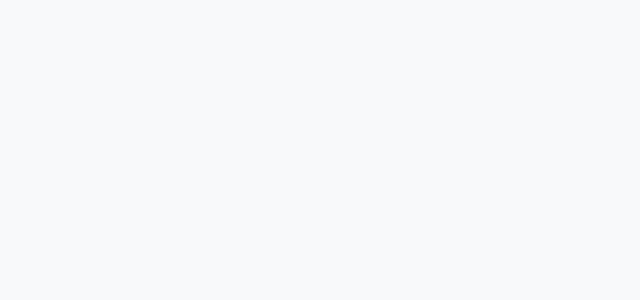
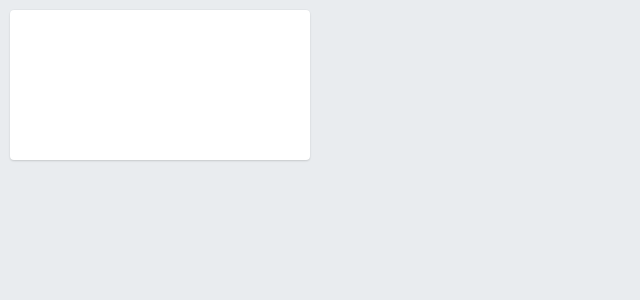
Before and after one commit to talhasch/dTransfer, a React (Create React App) app: page / in a window 1280 px wide. Shown: the top 300 px of the page, without its empty margins (0-640 px from the left). Built offline with nearby package versions, Linux system fonts and the light colour scheme.

Commit message:
checkpoint

```diff
--- a/src/components/bg/_index.scss
+++ b/src/components/bg/_index.scss
@@ -5,5 +5,6 @@
   top: 0;
   width: 100%;
   height: 100%;
-  background: $gray-100;
+  background: $gray-200;
+  z-index: 1;
 }
--- a/src/components/index.tsx
+++ b/src/components/index.tsx
@@ -1,6 +1,7 @@
 import React, {Component} from 'react';
 
 import Bg from './bg';
+import UserForm from './user-form';
 
 import '../style/style.scss';
 
@@ -8,6 +9,7 @@ export default class AppPage extends Component {
     render() {
         return <>
             <Bg/>
+            <UserForm />
         </>
     }
 }
--- /dev/null
+++ b/src/components/user-form/_index.scss
@@ -0,0 +1,12 @@
+.upload-form {
+  width: 300px;
+  height: 150px;
+  background: black;
+  position: absolute;
+  left: 10px;
+  top: 10px;
+  z-index: 2;
+  background: $white;
+  border-radius: $border-radius;
+  box-shadow: 0 1px 2px rgba(0, 0, 0, .15), 0 -1px 0 rgba(0, 0, 0, .02);
+}
--- /dev/null
+++ b/src/components/user-form/index.tsx
@@ -0,0 +1,11 @@
+import React, {Component} from 'react';
+
+export default class UserForm extends Component {
+    render() {
+        return (
+            <div className="upload-form">
+
+            </div>
+        )
+    }
+}
--- a/src/style/style.scss
+++ b/src/style/style.scss
@@ -24,3 +24,4 @@ html, body {
 }
 
 @import '../components/bg/index';
+@import '../components/user-form/index';
```
